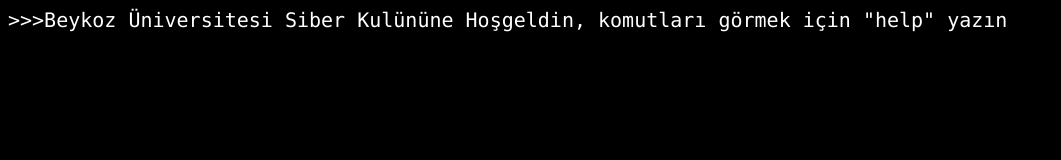
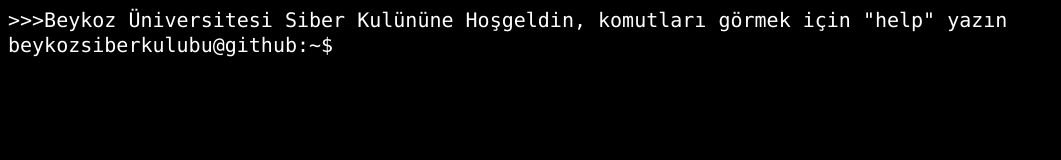
Before and after one commit to beykozsiberkulubu/beykozsiberkulubu.github.io, a plain HTML site: page index.html in a window 1280 px wide. Shown: the whole page, without its empty margins (0-1061 px from the left). Drawn offline with nearby package versions, Linux system fonts and the light colour scheme; files that its build step writes are made by us from their sources.

Commit message:
Update index.html

```diff
--- a/index.html
+++ b/index.html
@@ -5,7 +5,7 @@
     <!--[if IE]><meta http-equiv="X-UA-Compatible" content="IE=edge"><![endif]-->
     <meta name="viewport" content="width=device-width, initial-scale=1.0, shrink-to-fit=no">
     <title>Terminal page</title>
-    <link rel="stylesheet" href="css/styles.css" media="all">
+    <link rel="stylesheet" href="styles.css" media="all">
   </head>
   <body>
     <div id="terminal">
@@ -14,8 +14,8 @@
       </div>
     </div>
     <script src="https://ajax.googleapis.com/ajax/libs/jquery/3.2.1/jquery.min.js"></script>
-    <script src="js/terminal_programs.js"></script>
-    <script src="js/terminal.js"></script>
+    <script src="terminal_programs.js"></script>
+    <script src="terminal.js"></script>
     <script>$( "#terminal" ).setAsTerminal("#terminal", "user", "host", "~", "$", PROGAMS);</script>
   </body>
 </html>
```
